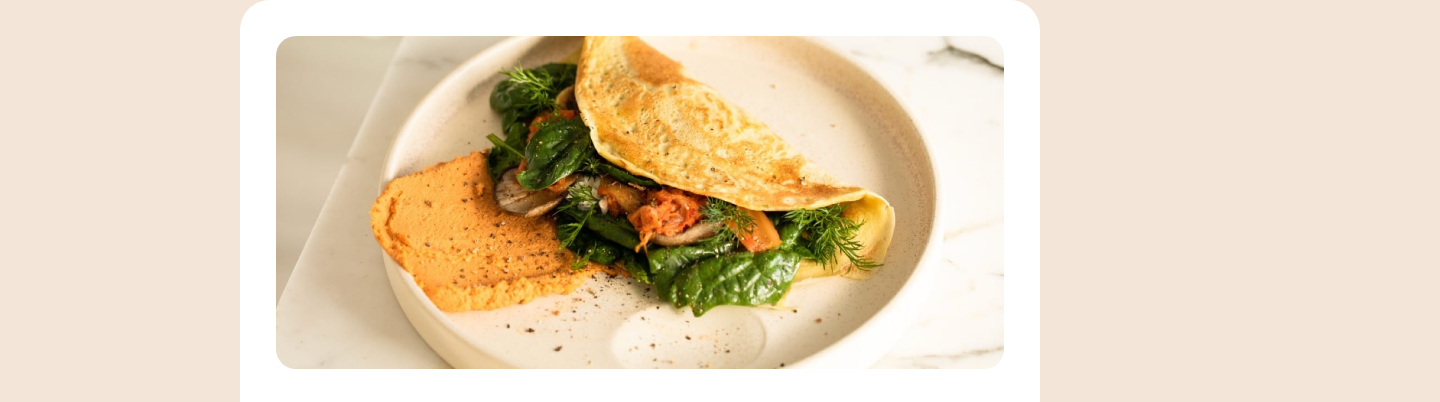
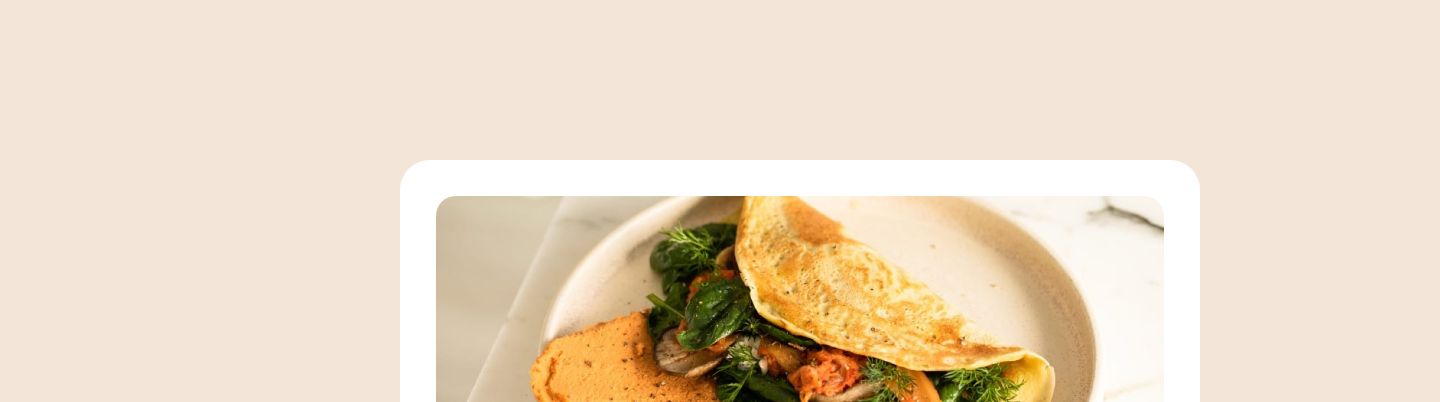
Before and after one commit to ATRam3/Development, a plain HTML site: page recipe-page-main/index.html in a window 1280 px wide. Shown: the top 402 px of the page, 1440 px wide, since content can reach past the window. Drawn offline with Linux system fonts and the light colour scheme.

Commit message:
change made

```diff
--- a/recipe-page-main/index.html
+++ b/recipe-page-main/index.html
@@ -39,6 +39,7 @@
       min-height: 100vh;
       background-color: var(--Stone_100);
       line-height: 25px;
+      margin: 10rem;
     }
     body, html{
       width: 100%;
```
